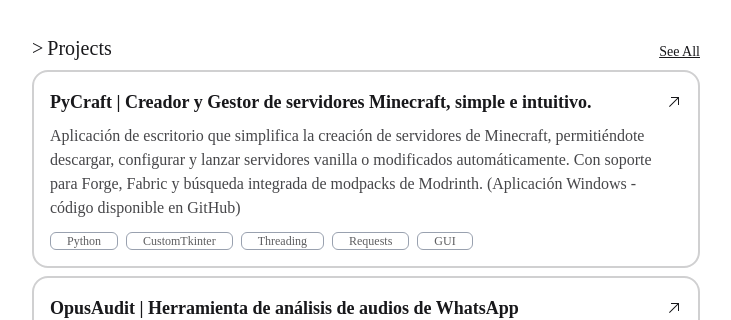
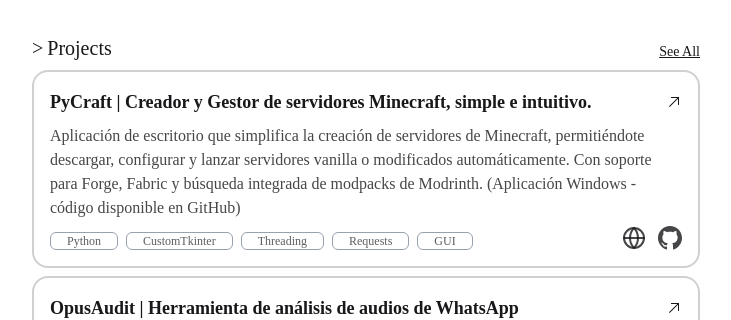
Before and after one commit to OOMrConrado/Portfolio, a Next.js app: page / in a window 1280 px wide. Shown: the part 476-796 px from the top of the page, without its empty margins (274-1005 px from the left). Built offline with nearby package versions, Linux system fonts and the light colour scheme; a web font is replaced by a local one.

Commit message:
refactor: improve projects list component structure

```diff
--- a/src/app/components/ProjectsList.jsx
+++ b/src/app/components/ProjectsList.jsx
@@ -1,6 +1,7 @@
 "use client";
 import { projects } from "@/data/data";
 import Link from "next/link";
+import { Globe } from "lucide-react";
 
 export default function ProjectsList() {
     return (
@@ -15,18 +16,18 @@
             </div>
             <div className="flex flex-col gap-2">
                 {projects.pinProjects.map((item, index) => (
-                    <a
-                        href={item.link}
+                    <div
                         key={index}
-                        target="_blank"
-                        rel="noopener noreferrer"
-                        className="group cursor-pointer p-4 border-2 border-base-content/20 hover:border-base-content/80 rounded-2xl hover:scale-102 transition-transform duration-200"
+                        className="group relative p-4 border-2 border-base-content/20 hover:border-base-content/80 rounded-2xl hover:scale-102 transition-transform duration-200"
                     >
                         <div className="flex flex-col gap-2 justify-between">
                             <div className="flex items-center justify-between">
-                                <h3 className="font-semibold text-lg">
+                                <Link href={item.link} target="_blank" rel="noopener noreferrer">
+                                    <h3 className="font-semibold text-lg hover:underline">
                                         {item.title}
                                     </h3>
+                                </Link>
+                                <Link href={item.link} target="_blank" rel="noopener noreferrer">
                                     <svg
                                         focusable="false"
                                         preserveAspectRatio="xMidYMid meet"
@@ -40,6 +41,7 @@
                                     >
                                         <path d="M10 6L10 8 22.59 8 6 24.59 7.41 26 24 9.41 24 22 26 22 26 6 10 6z"></path>
                                     </svg>
+                                </Link>
                             </div>
                             <p className="text-base-content/80 text-sm sm:text-base">
                                 {item.description}
@@ -54,8 +56,38 @@
                                     </span>
                                 ))}
                             </div>
+                            <div className="absolute bottom-4 right-4 flex gap-3">
+                                {item.websiteUrl && (
+                                    <a
+                                        href={item.websiteUrl || "#"}
+                                        target="_blank"
+                                        rel="noopener noreferrer"
+                                        className="text-base-content/80 hover:text-base-content transition-colors"
+                                    >
+                                        <Globe size={24} />
+                                    </a>
+                                )}
+                                {item.githubLink && (
+                                    <a
+                                        href={item.githubLink}
+                                        target="_blank"
+                                        rel="noopener noreferrer"
+                                        className="text-base-content/80 hover:text-base-content transition-colors"
+                                    >
+                                        <svg
+                                            xmlns="http://www.w3.org/2000/svg"
+                                            width="24"
+                                            height="24"
+                                            viewBox="0 0 24 24"
+                                            fill="currentColor"
+                                        >
+                                            <path d="M12 0c-6.626 0-12 5.373-12 12 0 5.302 3.438 9.8 8.207 11.387.599.111.793-.261.793-.577v-2.234c-3.338.726-4.033-1.416-4.033-1.416-.546-1.387-1.333-1.756-1.333-1.756-1.089-.745.083-.729.083-.729 1.205.084 1.839 1.237 1.839 1.237 1.07 1.835 2.809 1.305 3.492.997.107-.775.418-1.305.762-1.604-2.665-.305-5.467-1.334-5.467-5.931 0-1.311.469-2.381 1.236-3.221-.124-.303-.535-1.524.117-3.176 0 0 1.008-.322 3.301 1.23.957-.266 1.983-.399 3.003-.404 1.02.005 2.047.138 3.006.404 2.291-1.552 3.297-1.23 3.297-1.23.653 1.653.242 2.874.118 3.176.77.84 1.235 1.911 1.235 3.221 0 4.609-2.807 5.624-5.479 5.921.43.372.823 1.102.823 2.222v3.293c0 .319.192.694.801.576 4.765-1.589 8.199-6.086 8.199-11.386 0-6.627-5.373-12-12-12z"></path>
+                                        </svg>
+                                    </a>
+                                )}
                             </div>
-                    </a>
+                        </div>
+                    </div>
                 ))}
             </div>
         </div>
```
Lines whose indentation alone changed are shown as unchanged.
